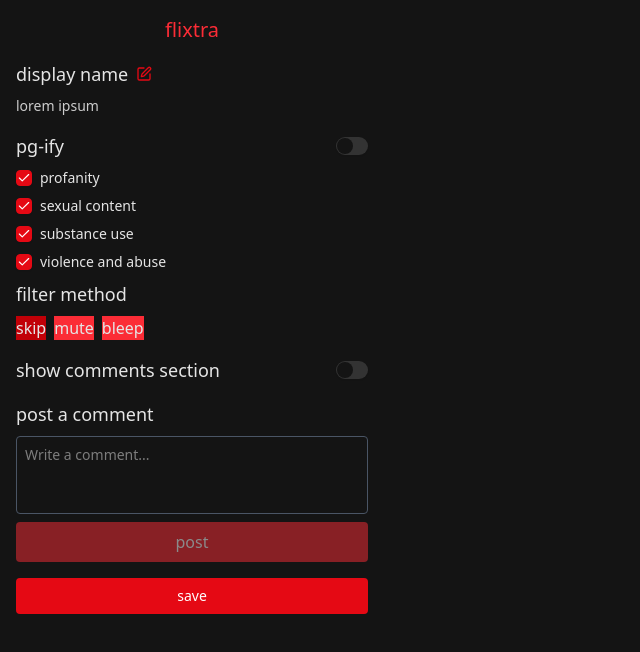
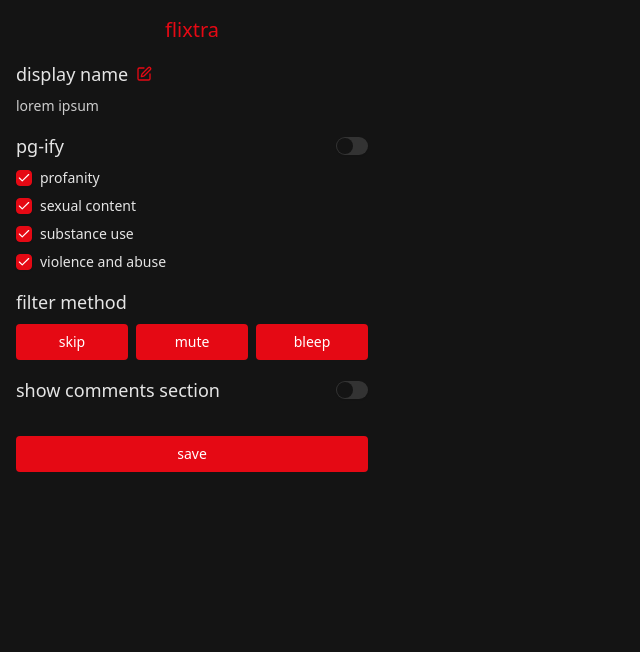
Before and after one commit to hannahkendall04/cs130, a React (Vite) app in the folder frontend/: page / in a window 1280 px wide. Shown: the top 652 px of the page, without its empty margins (0-640 px from the left). Built offline with nearby package versions, Linux system fonts and the light colour scheme.

Commit message:
revert styling

```diff
--- a/frontend/src/App.tsx
+++ b/frontend/src/App.tsx
@@ -16,7 +16,6 @@ type FilterMethod = "skip" | "mute" | "bleep";
 
 function App() {
   const [filterMethod, setFilterMethod] = useState<FilterMethod>("skip");
-  const [comment, setComment] = useState("");
   const [pgify, setPgify] = useState(false);
   const [showComments, setShowComments] = useState(false);
   const [enabledFilterState, setEnabledFilterState] = useState<
@@ -48,13 +47,19 @@ function App() {
         "enabledFilters",
       ],
       (data) => {
-        if (data.filterMethod === "skip" || data.filterMethod === "mute" || data.filterMethod === "bleep") {
+        if (
+          data.filterMethod === "skip" ||
+          data.filterMethod === "mute" ||
+          data.filterMethod === "bleep"
+        ) {
           setFilterMethod(data.filterMethod);
         }
 
         if (typeof data.pgifyActive === "boolean") setPgify(data.pgifyActive);
-        if (typeof data.showComments === "boolean") setShowComments(data.showComments);
-        if (typeof data.displayName === "string") setDisplayName(data.displayName);
+        if (typeof data.showComments === "boolean")
+          setShowComments(data.showComments);
+        if (typeof data.displayName === "string")
+          setDisplayName(data.displayName);
 
         if (Array.isArray(data.enabledFilters)) {
           setEnabledFilterState({
@@ -115,9 +120,8 @@ function App() {
   };
 
   return (
-    <div className="flex w-96 flex-col gap-4 p-4 bg-background text-foreground">
-      <h1 className="w-full text-center text-red-500">flixtra</h1>
-
+    <div className="bg-background text-foreground flex w-96 flex-col gap-4 p-4">
+      <h1 className="text-primary w-full text-center">flixtra</h1>
       <div className="flex flex-col gap-2">
         <div className="flex items-center gap-1">
           <h2>display name</h2>
@@ -131,7 +135,6 @@ function App() {
             </button>
           )}
         </div>
-
         {editingName ? (
           <div className="flex items-center gap-1">
             <input
@@ -159,52 +162,58 @@ function App() {
           </p>
         )}
       </div>
-
       <div className="flex flex-col gap-2">
         <div className="flex items-center justify-between">
           <h2>pg-ify</h2>
-          <Switch checked={pgify} onCheckedChange={(value) => setPgify(value)} />
+          <Switch
+            checked={pgify}
+            onCheckedChange={(value) => setPgify(value)}
+          />
         </div>
-
         <div className="flex items-center gap-2">
           <Checkbox
             checked={enabledFilterState.profanity}
-            onCheckedChange={(value) => updateFilter("profanity", value === true)}
+            onCheckedChange={(value) =>
+              updateFilter("profanity", value === true)
+            }
           />
           <p>profanity</p>
         </div>
-
         <div className="flex items-center gap-2">
           <Checkbox
             checked={enabledFilterState.sexual_content}
-            onCheckedChange={(value) => updateFilter("sexual_content", value === true)}
+            onCheckedChange={(value) =>
+              updateFilter("sexual_content", value === true)
+            }
           />
           <p>sexual content</p>
         </div>
-
         <div className="flex items-center gap-2">
           <Checkbox
             checked={enabledFilterState.substance_use}
-            onCheckedChange={(value) => updateFilter("substance_use", value === true)}
+            onCheckedChange={(value) =>
+              updateFilter("substance_use", value === true)
+            }
           />
           <p>substance use</p>
         </div>
-
         <div className="flex items-center gap-2">
           <Checkbox
             checked={enabledFilterState.violence}
-            onCheckedChange={(value) => updateFilter("violence", value === true)}
+            onCheckedChange={(value) =>
+              updateFilter("violence", value === true)
+            }
           />
           <p>violence and abuse</p>
         </div>
-
+      </div>
       <div className="flex flex-col gap-2">
         <h2>filter method</h2>
         <div className="flex gap-2">
           <button
             id="skipButton"
-              className={`filter-button ${
-                filterMethod === "skip" ? "bg-red-700" : "bg-red-500 hover:bg-red-700"
+            className={`red-button w-1/3 ${
+              filterMethod === "skip" && "bg-accent"
             }`}
             onClick={() => setFilterMethod("skip")}
           >
@@ -212,8 +221,8 @@ function App() {
           </button>
           <button
             id="muteButton"
-              className={`filter-button ${
-                filterMethod === "mute" ? "bg-red-700" : "bg-red-500 hover:bg-red-700"
+            className={`red-button w-1/3 ${
+              filterMethod === "mute" && "bg-accent"
             }`}
             onClick={() => setFilterMethod("mute")}
           >
@@ -221,8 +230,8 @@ function App() {
           </button>
           <button
             id="bleepButton"
-              className={`filter-button ${
-                filterMethod === "bleep" ? "bg-red-700" : "bg-red-500 hover:bg-red-700"
+            className={`red-button w-1/3 ${
+              filterMethod === "bleep" && "bg-accent"
             }`}
             onClick={() => setFilterMethod("bleep")}
           >
@@ -230,34 +239,14 @@ function App() {
           </button>
         </div>
       </div>
-      </div>
-
       <div className="flex items-center justify-between">
         <h2>show comments section</h2>
-        <Switch checked={showComments} onCheckedChange={(value) => setShowComments(value)} />
+        <Switch
+          checked={showComments}
+          onCheckedChange={(value) => setShowComments(value)}
+        />
       </div>
-
-      {/* Post a Comment Section */}
-      <div className="flex flex-col gap-2">
-        <h2>post a comment</h2>
-        <textarea
-          className="w-full resize-none rounded border border-gray-600 p-2 text-sm text-foreground focus:ring-2 focus:ring-red-400 focus:outline-none"
-          rows={3}
-          placeholder="Write a comment..."
-          value={comment}
-          onChange={(e) => setComment(e.target.value)}
-        />
-        <button
-          id="postButton"
-          className="w-full rounded bg-red-500 px-4 py-2 text-white hover:bg-red-700 disabled:cursor-not-allowed disabled:opacity-50"
-          /*onClick={handlePost}*/
-          disabled={!comment.trim()}
-        >
-          post
-        </button>
-      </div>
-
-      <div className="flex items-center">
+      <div className="mt-4 flex items-center">
         <button
           id="saveButton"
           className="red-button w-full"
```
Lines whose indentation alone changed are shown as unchanged.
